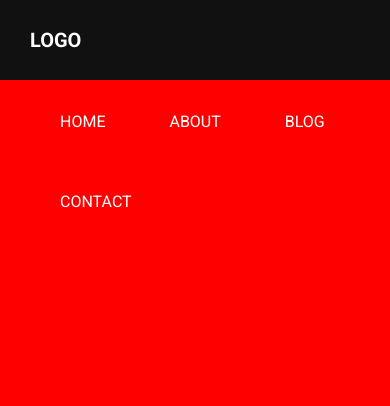
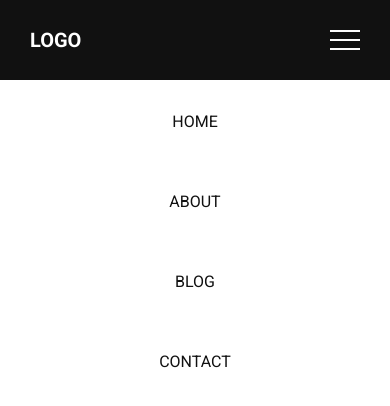
Before and after one commit to lightforsin/frontend-playground, a plain HTML site: page General/IgorMenu/index.html in a window 390 px wide. Drawn offline with Linux system fonts and the light colour scheme.

Commit message:
Add responsive menu

```diff
--- a/General/IgorMenu/assets/css/style.css
+++ b/General/IgorMenu/assets/css/style.css
@@ -29,34 +29,60 @@ body a {
   color: #fff;
 }
 
-.nav_menu {
+#nav_menu {
   float: right;
 }
 
-.nav_menu ul {
+#nav_menu ul {
   padding: 0px;
   margin: 0px;
   list-style: none;
 }
-.nav_menu ul li {
+#nav_menu ul li {
   display: inline-block;
 }
 
-.nav_menu ul li a {
+#nav_menu ul li a {
   padding: 30px 30px;
   color: #fff;
   font-size: 16px;
   text-transform: uppercase;
 }
-.nav_menu ul li a:hover {
+#nav_menu ul li a:hover {
   color: #111;
   background-color: #fff;
 }
 
+.mobile_button {
+  float: right;
+  margin-top: 30px;
+  cursor: pointer;
+  display: none;
+}
+
+.line {
+  width: 30px;
+  border-bottom: 2px solid #fff;
+  margin-bottom: 7px;
+}
+
+
 
 /* RESPONSIVE */
 @media only screen and (max-width: 768px) {
-  body {
-    background-color: red;
+  #nav_menu {
+    text-align: center;
+  }
+  #nav_menu ul li {
+    display: block;
+  }
+  #nav_menu ul li a {
+    color: #111;
+  }
+  .logo, #nav_menu {
+    float: none;
+  }
+  .mobile_button {
+    display: block;
   }
 }
--- a/General/IgorMenu/assets/js/js.js
+++ b/General/IgorMenu/assets/js/js.js
@@ -0,0 +1,8 @@
+function myFunction() {
+    var x = document.getElementById('nav_menu');
+    if (x.style.display === 'none') {
+        x.style.display = 'block';
+    } else {
+        x.style.display = 'none';
+    }
+}
--- a/General/IgorMenu/index.html
+++ b/General/IgorMenu/index.html
@@ -3,17 +3,22 @@
   <head>
     <meta charset="utf-8">
     <title>Igor Menu</title>
-
+    <meta name="viewport" content="width=device-width, initial-scale=1">
     <link rel="stylesheet" href="assets/css/style.css">
 
   </head>
   <body>
     <header>
       <div class="header">
+        <div onclick="myFunction()" class="mobile_button">
+          <div class="line"></div>
+          <div class="line"></div>
+          <div class="line"></div>
+        </div>
         <div class="logo">
           <a href="#">logo</a>
         </div>
-        <div class="nav_menu">
+        <div id="nav_menu">
           <ul>
             <li><a href="#">Home</a></li>
             <li><a href="#">About</a></li>
@@ -21,8 +26,9 @@
             <li><a href="#">Contact</a></li>
           </ul>
         </div>
+
       </div>
     </header>
   </body>
-  <script src="assets/css/js.js" charset="utf-8"></script>
+  <script src="assets/js/js.js" charset="utf-8"></script>
 </html>
```
